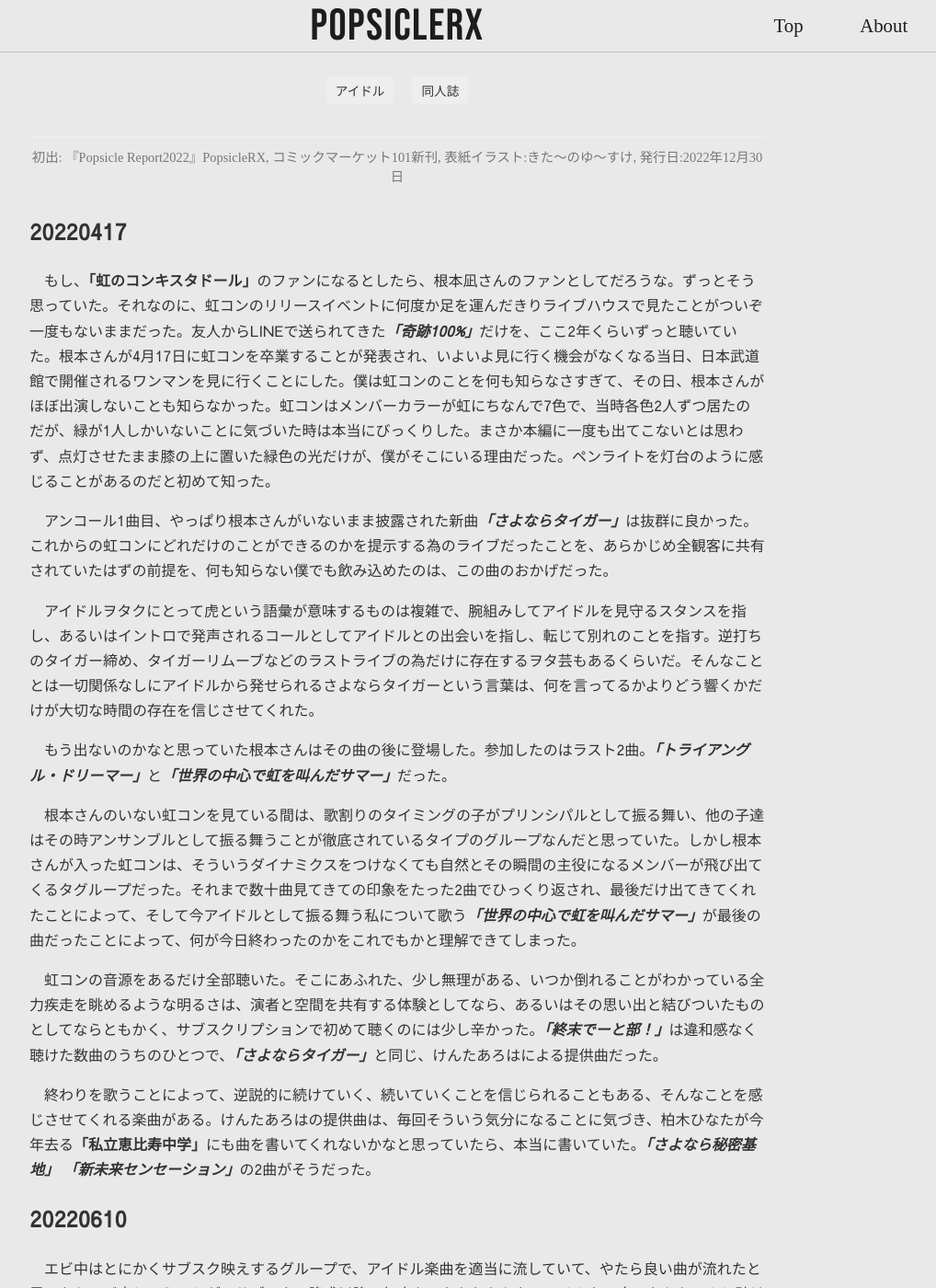
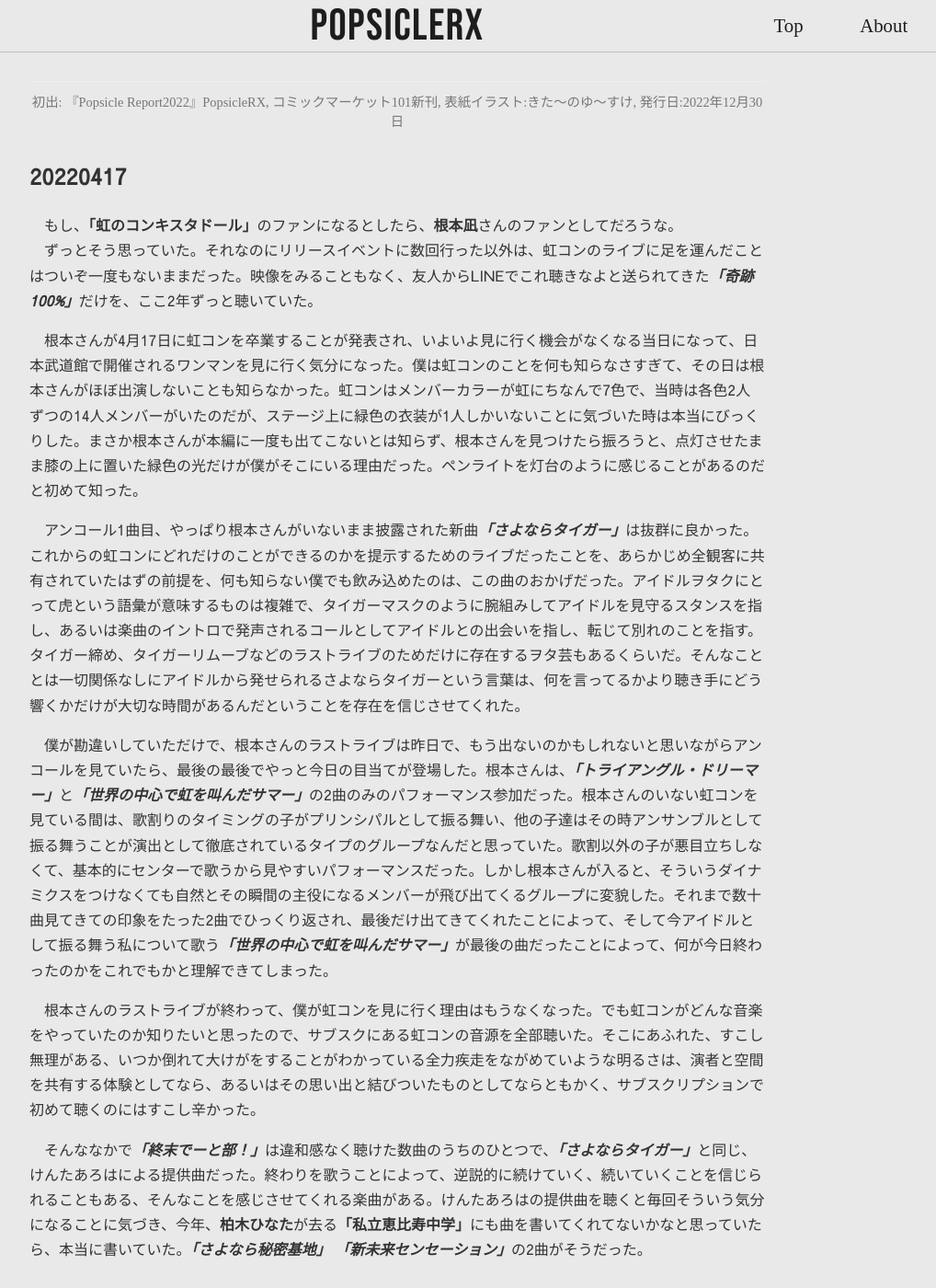
Before and after one commit to A-kiyamagen/a-kiyamagen.github.io, a Jekyll site: the page built from _posts/2022-12-30-Popsicle Report2022.md, in a window 1280 px wide and 1400 px high, scrolled down 267 px. Shown: the whole window at 92% size, without its empty margins (208-1226 px from the left). Built offline with Jekyll 4.4.1, drawn with Linux system fonts in a browser that asks for light colours; some web fonts are replaced; some of the changed text lies outside the part shown.

Commit message:
この内容でいったん公開

```diff
--- a/_config.yml
+++ b/_config.yml
@@ -5,6 +5,8 @@ url: "https://A-kiyamgen.github.io"
 locale: "ja_JP"
 timezone: "Asia/Tokyo"
 markdown: kramdown
+kramdown:
+  hard_wrap: true # 改行を反映する
 plugins:
 - jekyll-feed # RSSフィードを生成するプラグイン
 
--- a/_layouts/post.html
+++ b/_layouts/post.html
@@ -26,7 +26,7 @@ layout: default
         {% if page.author %} | 著者: {{ page.author }} {% endif %}
       </p>
     </div>
-
+<!--
     {% if page.tags.size > 0 %}
     <div class="post-tags">
       <ul>
@@ -36,7 +36,7 @@ layout: default
       </ul>
     </div>
     {% endif %}
-
+-->
 
     {% if page.original %}
     <div class="original-info">
--- a/_posts/2022-12-30-Popsicle Report2022.md
+++ b/_posts/2022-12-30-Popsicle Report2022.md
@@ -6,35 +6,36 @@ original: "『Popsicle Report2022』PopsicleRX, コミックマーケット101
 cover: popsicle-report2022.jpg
 ---
 # 20220417
-　もし、**「虹のコンキスタドール」**のファンになるとしたら、根本凪さんのファンとしてだろうな。ずっとそう思っていた。それなのに、虹コンのリリースイベントに何度か足を運んだきりライブハウスで見たことがついぞ一度もないままだった。友人からLINEで送られてきた***「奇跡100%」***だけを、ここ2年くらいずっと聴いていた。根本さんが4月17日に虹コンを卒業することが発表され、いよいよ見に行く機会がなくなる当日、日本武道館で開催されるワンマンを見に行くことにした。僕は虹コンのことを何も知らなさすぎて、その日、根本さんがほぼ出演しないことも知らなかった。虹コンはメンバーカラーが虹にちなんで7色で、当時各色2人ずつ居たのだが、緑が1人しかいないことに気づいた時は本当にびっくりした。まさか本編に一度も出てこないとは思わず、点灯させたまま膝の上に置いた緑色の光だけが、僕がそこにいる理由だった。ペンライトを灯台のように感じることがあるのだと初めて知った。
+　もし、**「虹のコンキスタドール」**のファンになるとしたら、**根本凪**さんのファンとしてだろうな。
+　ずっとそう思っていた。それなのにリリースイベントに数回行った以外は、虹コンのライブに足を運んだことはついぞ一度もないままだった。映像をみることもなく、友人からLINEでこれ聴きなよと送られてきた***「奇跡100%」***だけを、ここ2年ずっと聴いていた。
 
-　アンコール1曲目、やっぱり根本さんがいないまま披露された新曲***「さよならタイガー」***は抜群に良かった。これからの虹コンにどれだけのことができるのかを提示する為のライブだったことを、あらかじめ全観客に共有されていたはずの前提を、何も知らない僕でも飲み込めたのは、この曲のおかげだった。
+　根本さんが4月17日に虹コンを卒業することが発表され、いよいよ見に行く機会がなくなる当日になって、日本武道館で開催されるワンマンを見に行く気分になった。僕は虹コンのことを何も知らなさすぎて、その日は根本さんがほぼ出演しないことも知らなかった。虹コンはメンバーカラーが虹にちなんで7色で、当時は各色2人ずつの14人メンバーがいたのだが、ステージ上に緑色の衣装が1人しかいないことに気づいた時は本当にびっくりした。まさか根本さんが本編に一度も出てこないとは知らず、根本さんを見つけたら振ろうと、点灯させたまま膝の上に置いた緑色の光だけが僕がそこにいる理由だった。ペンライトを灯台のように感じることがあるのだと初めて知った。
 
-　アイドルヲタクにとって虎という語彙が意味するものは複雑で、腕組みしてアイドルを見守るスタンスを指し、あるいはイントロで発声されるコールとしてアイドルとの出会いを指し、転じて別れのことを指す。逆打ちのタイガー締め、タイガーリムーブなどのラストライブの為だけに存在するヲタ芸もあるくらいだ。そんなこととは一切関係なしにアイドルから発せられるさよならタイガーという言葉は、何を言ってるかよりどう響くかだけが大切な時間の存在を信じさせてくれた。
+　アンコール1曲目、やっぱり根本さんがいないまま披露された新曲***「さよならタイガー」***は抜群に良かった。これからの虹コンにどれだけのことができるのかを提示するためのライブだったことを、あらかじめ全観客に共有されていたはずの前提を、何も知らない僕でも飲み込めたのは、この曲のおかげだった。アイドルヲタクにとって虎という語彙が意味するものは複雑で、タイガーマスクのように腕組みしてアイドルを見守るスタンスを指し、あるいは楽曲のイントロで発声されるコールとしてアイドルとの出会いを指し、転じて別れのことを指す。タイガー締め、タイガーリムーブなどのラストライブのためだけに存在するヲタ芸もあるくらいだ。そんなこととは一切関係なしにアイドルから発せられるさよならタイガーという言葉は、何を言ってるかより聴き手にどう響くかだけが大切な時間があるんだということを存在を信じさせてくれた。
 
-　もう出ないのかなと思っていた根本さんはその曲の後に登場した。参加したのはラスト2曲。***「トライアングル・ドリーマー」***と***「世界の中心で虹を叫んだサマー」***だった。
+　僕が勘違いしていただけで、根本さんのラストライブは昨日で、もう出ないのかもしれないと思いながらアンコールを見ていたら、最後の最後でやっと今日の目当てが登場した。根本さんは、***「トライアングル・ドリーマー」***と***「世界の中心で虹を叫んだサマー」***の2曲のみのパフォーマンス参加だった。根本さんのいない虹コンを見ている間は、歌割りのタイミングの子がプリンシパルとして振る舞い、他の子達はその時アンサンブルとして振る舞うことが演出として徹底されているタイプのグループなんだと思っていた。歌割以外の子が悪目立ちしなくて、基本的にセンターで歌うから見やすいパフォーマンスだった。しかし根本さんが入ると、そういうダイナミクスをつけなくても自然とその瞬間の主役になるメンバーが飛び出てくるグループに変貌した。それまで数十曲見てきての印象をたった2曲でひっくり返され、最後だけ出てきてくれたことによって、そして今アイドルとして振る舞う私について歌う***「世界の中心で虹を叫んだサマー」***が最後の曲だったことによって、何が今日終わったのかをこれでもかと理解できてしまった。
 
-　根本さんのいない虹コンを見ている間は、歌割りのタイミングの子がプリンシパルとして振る舞い、他の子達はその時アンサンブルとして振る舞うことが徹底されているタイプのグループなんだと思っていた。しかし根本さんが入った虹コンは、そういうダイナミクスをつけなくても自然とその瞬間の主役になるメンバーが飛び出てくるタグループだった。それまで数十曲見てきての印象をたった2曲でひっくり返され、最後だけ出てきてくれたことによって、そして今アイドルとして振る舞う私について歌う***「世界の中心で虹を叫んだサマー」***が最後の曲だったことによって、何が今日終わったのかをこれでもかと理解できてしまった。
+　根本さんのラストライブが終わって、僕が虹コンを見に行く理由はもうなくなった。でも虹コンがどんな音楽をやっていたのか知りたいと思ったので、サブスクにある虹コンの音源を全部聴いた。そこにあふれた、すこし無理がある、いつか倒れて大けがをすることがわかっている全力疾走をながめていような明るさは、演者と空間を共有する体験としてなら、あるいはその思い出と結びついたものとしてならともかく、サブスクリプションで初めて聴くのにはすこし辛かった。
 
-　虹コンの音源をあるだけ全部聴いた。そこにあふれた、少し無理がある、いつか倒れることがわかっている全力疾走を眺めるような明るさは、演者と空間を共有する体験としてなら、あるいはその思い出と結びついたものとしてならともかく、サブスクリプションで初めて聴くのには少し辛かった。***「終末でーと部！」***は違和感なく聴けた数曲のうちのひとつで、***「さよならタイガー」***と同じ、けんたあろはによる提供曲だった。
+　そんななかで***「終末でーと部！」***は違和感なく聴けた数曲のうちのひとつで、***「さよならタイガー」***と同じ、けんたあろはによる提供曲だった。終わりを歌うことによって、逆説的に続けていく、続いていくことを信じられることもある、そんなことを感じさせてくれる楽曲がある。けんたあろはの提供曲を聴くと毎回そういう気分になることに気づき、今年、**柏木ひなた**が去る**「私立恵比寿中学」**にも曲を書いてくれてないかなと思っていたら、本当に書いていた。***「さよなら秘密基地」*** ***「新未来センセーション」***の2曲がそうだった。
+# 20220610
+　エビ中はとにかくサブスク映えするグループで、アイドル楽曲をサジェストされるままてきとうに流していて、やたら良い曲が流れてスマホの画面を見たらエビ中だったことがサブスクの隆盛以降に何度あったかわからない。そんなに良いならちゃんと聴けばいいのに、最近の曲を全然知らないままなことがずっと気になっていたので、虹コンを全曲聴いた勢いでエビ中も全曲聴き、6月10日のホールツアーのチケットをとった。エビ中の単独ライブを見に行くのは10年ぶりだった。
 
-　終わりを歌うことによって、逆説的に続けていく、続いていくことを信じられることもある、そんなことを感じさせてくれる楽曲がある。けんたあろはの提供曲は、毎回そういう気分になることに気づき、柏木ひなたが今年去る**「私立恵比寿中学」**にも曲を書いてくれないかなと思っていたら、本当に書いていた。***「さよなら秘密基地」*** ***「新未来センセーション」***の2曲がそうだった。
-# 20220610
-　エビ中はとにかくサブスク映えするグループで、アイドル楽曲を適当に流していて、やたら良い曲が流れたと思ったらエビ中ということが、サブスクの隆盛以降に何度あったかわからない。そんなに良いならちゃんと聴けばいいのに、と思い続けていたので、虹コンを全曲聴いた勢いでエビ中も全曲聴き、6月10日のホールツアーのチケットをとった。エビ中の単独ライブを見に行くのは10年ぶりだった。
-　これは正直に書くんだけど、僕のメモにはその日のベストアクトが***「イエローライト」***だったと残してあったし、いま聴いても良い曲だなと感じるものの、具体的な理由を全然覚えていない。
-　でもこれは逆転していて、ライブで見るまではあえて挙げるほど好きな曲というわけではなかったのだろう。音源と自分の関係を決定的に変化させてくれる場としてライブがあるなら、理想的な体験をしたのかもしれないとすら思う。アイドルのファン活動は思い出作りの側面が強く出がちになるけれども、そうではない態度でライブを見に行き、また音源を聴く営みに戻ることが可能なのは素直に喜びたい。これからの10年も、また、エビ中の音源に出会いたいなと思う。
+　これは正直に書くんだけど、僕の当時のメモにはその日のベストアクトが***「イエローライト」***だったと書き残してあったし、いま聴いても良い曲だなと感じるものの、具体的な理由を全然覚えていない。でもこれは逆転していて、ライブで見るまではあえて挙げるほど好きな曲というわけではなかったのだろう。音源と自分の関係を決定的に変化させてくれる場としてライブがあるなら、理想的な体験をしたのかもしれないとすら思う。アイドルのファン活動は思い出作りの側面が強く出がちになるけれども、そうではない態度でライブを見に行き、また音源を聴く営みに戻ることが可能なのは素直に喜びたい。これからの10年でもまた、エビ中の音源に出会いたいなと思う。
 # 20220807
-　今年の夏も、TIFことTOKYO IDOL FESTIVALの会場には足を運んだ。いつも見ている子たちの晴れ舞台を見るというモチベーションはもうなくて、今回はその意味での目当てはなかった。ただ**「おにぱんず！」**が見たかった。***「鬼ヤバッ！」***のイヤホンで聴いていても笑ってしまうベースの音が、屋外のライブでどう響くかが知りたかった。結果、この日限定で披露された事務所の先輩曲カバー「Over The Future」が、今はもう誰でも知ってるフロアアンセムではないことを知った。「鬼ヤバッ！」にもそのポテンシャルあると思うんだけどなー。
+　今年の夏も、TIFこと「TOKYO IDOL FESTIVAL2022」の会場には足を運んだ。いつも見ている子たちの晴れ舞台を見る、という大規模フェスへのモチベーションを僕はもう失っていて、その意味では目当ての演者はいなかった。ただ**「おにぱんず！」**が見たかった。***「鬼ヤバッ！」***のイヤホンで聴いていても笑ってしまうベースの音が、屋外のライブでどう響くかが知りたかった。
 
-　出番が近かったので見れた、アニメ『東京ミュウミュウにゅ〜』のキャストユニット**「Smewthie」**は、どちらかと言えばアイドル現場向きかなと思っていた***「Resolution of colors」***をセットリストから外す選択が面白かった。
+　おにぱんず！　はこの日、2曲しかないオリジナル曲に加えて、事務所の先輩「***可憐Girl's」***の代表曲***「Over The Future」***をカバーしたが、さほど観客に伝わっておらず、誰でも知ってるフロアアンセムだった時代がとっくにおわっていたことをを知った。「鬼ヤバッ！」にもそういう曲になるポテンシャルあったと思うんだけどな。
+
+　フジテレビ屋上ステージ、スカイガーデンでの出番が近かったので、アニメ『東京ミュウミュウにゅ〜』のキャストユニット**「Smewthie」**も見ることができた。どちらかと言えばアイドル現場向きかなと思っていた***「Resolution of colors」***をセットリストから外す選択が面白かった。
 # 20220802
-　この日は夏の恒例イベント、テレビ朝日・六本木SUMMER STATIONに出演する**「iScream」** **「Girls²」**を見る為に、夕方のテレビ朝日社屋へ行った。
-　今年、アルバムという単位でいちばん聴いてたのはiScreamの1stアルバム『i』だった。同じオーディションを通してデビューしたメンバーも所属するGirls²はレコード会社と契約しているので定期的にCDを出すのに対しiScreamはLDHの自社レーベルに所属し、曲はどんどん増えていくものの全てデジタルリリースの形をとっていた。デビューから2年間CDリリースはなく今年出たこのアルバムが、初の物理リリースだった。
+　この日は夏の恒例イベント、テレビ朝日・六本木SUMMER STATIONに出演する**「iScream」** **「Girls²」**を見るために、夕方のテレビ朝日社屋へ行った。今年、アルバムという単位でいちばん聴いてたのはiScreamの1stアルバム『i』だった。同じ事務所に所属し、同じオーディションから選抜されたメンバーも所属しているGirls²は、レコード会社と契約しているので定期的にCDを出しているが、iScreamはLDHの自社レーベルに所属し、楽曲自体はどんどん増えていくものの全てデジタルリリースの形をとっていて、デビューから2年経ったが物理リリースはなかった。ファンが音源を物理的に手に取ることができたのは、今年発売されたこのアルバムが初めてだった。
 
-　この夏、各地の夏祭り等に出演していたiScreamが、物理メディアが出なくなって以後いちばん死語になりそうな言い回し「このアルバムを引っ提げて」をMCで口にしていて、10代のメンバーがいま何処で知る語彙なのか不思議だったことは書き残しておきたい。それはともかく、音源がデジタルリリースのみなのは完全に当たり前になりつつあって、***「わたしの一番かわいいところ」***がtiktokで大流行した、アソビシステムの**「FRUITS ZIPPER」**もデジタルリリースのみ。スターダストプロモーションの**「MISS MERCY」**はららぽーとやレイクタウンのイベントスペースで行うフリーライブをリリースイベントと銘打っておこなっているが、これもデジタルリリースに合わせたイベントで、物販ではアクリルスタンドを中心としたグッズ類のみが販売されている。そもそもリリースという感覚がなく、ライブで披露している楽曲がサブスク解禁されたと告知するのみのアイドルのほうが、むしろ多数派になったのが2022年だったような気もしている。
-　自身も**「femme fatale」**としてユニット活動している戦慄かなのが、完全に裏方にまわってプロデュースしている**「erehwon」**等、Nプロ所属のグループが自社からCD音源を出しているのは、そうしたいというプロデュース側の意思で、なんとなく出すものだから出す、という形でCDが出ることはもうないのだろう。
+　この夏、各地のお祭り等に出演していたiScreamが、物理メディアが出なくなって以後いちばん死語になりそうな言い回し「このアルバムを引っ提げて」をMCで口にしていて、10代のメンバーがいまどこで知る語彙なのか不思議だったことは書き残しておきたい。それはともかく、音源がデジタルリリースのみなのは完全に当たり前になりつつあって、***「わたしの一番かわいいところ」***がtiktokで大流行したアソビシステムの**「FRUITS ZIPPER」**もデジタルリリースのみ。スターダストプロモーションの**「MISS MERCY」**はららぽーとやレイクタウンのイベントスペースで行うフリーライブをリリースイベントと銘打っておこなっているが、これもデジタルリリースに合わせたイベントで、物販ではアクリルスタンドを中心としたグッズ類のみが販売されている。
+
+　そもそもリリースという感覚がなく、ライブで披露している楽曲がサブスク解禁されたと告知するのみのアイドルのほうが多数派になったのが2022年だったような気もしている。自身も**「femme fatale」**としてユニット活動している***戦慄かなの***が、完全に裏方にまわってプロデュースしている**「erehwon」**等、Nプロ所属のグループが自社からCD音源を出しているのは、プロデュース側の明確な意思でのリリースで、なんとなく出すものだから出すという形でCDが出ることはもうないのだろう。
 # 20221230
-　アイドルがなんとなくCDを出し、ファンがなんとなく同じCDを何枚も買う季節が終わったことに、残念な気持ちは特に持っていない。ただ、最近こんなグループを見ているよと知人に伝えるときに、CDを渡す習慣が染みついてしまっていて、代替手段がまだよくわかっていない。いや、ショート動画メディアがそれであることは分かっている。でも他にも考えたい。そういう気持ちを紙の束に変換して渡したかった。Spotifyの検索タブにある撮影ボタンを押して文中に埋め込んだ共有コードを読み込むというワンステップが圧倒的に遅いことはわかっているけれど、とりあえずいまのところはこういう形になった。今回はこれを受け取ってもらえると嬉しい。
+　アイドルがなんとなくCDを出し、ファンがなんとなく同じCDを何枚も買う季節が終わったことに、残念な気持ちは特に持っていない。ただ、最近こんなグループを僕は見ているよと知人に伝えるときに、CDを渡す習慣が染みついてしまっていて代替手段がまだよくわかっていない。いや、youtubeやtiktokがそれであることは分かっている。でも他にも考えたい。そういう気持ちを紙の束に変換して渡したかった。Spotifyの検索タブにある撮影ボタンを押して文中に埋め込んだ共有コードを読み込むというワンステップが圧倒的に遅いことはわかっているけれど、とりあえずいまのところはこういう形になった。今回はこれを受け取ってもらえると嬉しい。
 
 20221230　木山茜
 
```
Also changed, not shown: about/index.md (line endings or trailing spaces).
